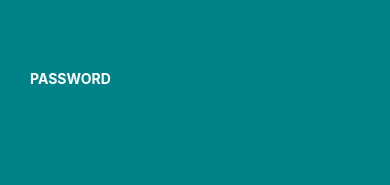
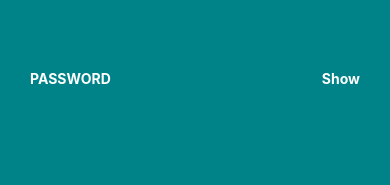
Before and after one commit to tjohnson1106/new-login-flow-version, a React Native app: screen / in a window 390 px wide. Shown: the part 196-381 px from the top of the page. Built offline with nearby package versions, Linux system fonts and the light colour scheme.

Commit message:
created handle next button function in next arrow button component

```diff
--- a/src/components/buttons/NextArrowButton.js
+++ b/src/components/buttons/NextArrowButton.js
@@ -7,17 +7,25 @@
 
 class NextArrowButton extends Component {
   render() {
-    const { disabled } = this.props;
+    const { disabled, handleNextButton } = this.props;
     const opacityStyle = disabled
       ? { backgroundColor: "rgba( 255, 255, 255, 0.2 )" }
       : { backgroundColor: "rgba( 255, 255,  255, 0.6 )" };
     return (
-      <TouchableHighlight style={[opacityStyle, styles.button]}>
+      <TouchableHighlight
+        style={[opacityStyle, styles.button]}
+        onPress={handleNextButton}
+      >
         <Icon name="angle-right" color={colors.green_one} size={32} style={styles.icon} />
       </TouchableHighlight>
     );
   }
 }
+
+NextArrowButton.propTypes = {
+  disabled: PropTypes.bool,
+  handleNextButton: PropTypes.func
+};
 
 const styles = StyleSheet.create({
   button: {
--- a/src/components/form/InputField.js
+++ b/src/components/form/InputField.js
@@ -13,6 +13,7 @@
       secureInput:
         props.inputType === "text" || props.inputType === "email" ? false : true
     };
+    this.toggleShowPassword = this.toggleShowPassword.bind(this);
   }
 
   toggleShowPassword() {
@@ -29,6 +30,7 @@
       inputType,
       customStyle
     } = this.props;
+    const { secureInput } = this.state;
     const fontSize = labelTextSize || 14;
     const color = labelColor || colors.white;
     const inputColor = textColor || colors.white;
@@ -36,13 +38,18 @@
     return (
       <View style={[customStyle, styles.wrapper]}>
         <Text style={[{ color, fontSize }, styles.label]}>{labelText}</Text>
+        {inputType === "password" ? (
+          <TouchableOpacity style={styles.showButton} onPress={this.toggleShowPassword}>
+            <Text style={styles.showButtonText}>{secureInput ? "Show" : "Hide"}</Text>
+          </TouchableOpacity>
+        ) : null}
         <TextInput
           autoCorrect={false}
           style={[
             { color: inputColor, borderBottomColor: borderBottom },
             styles.inputField
           ]}
-          secureTextEntry={inputType === "password"}
+          secureTextEntry={secureInput}
         />
       </View>
     );
@@ -67,6 +74,14 @@
     fontWeight: "700",
     marginBottom: 20
   },
+  showButton: {
+    position: "absolute",
+    right: 0
+  },
+  showButtonText: {
+    color: colors.white,
+    fontWeight: "700"
+  },
   inputField: {
     borderBottomWidth: 1,
     paddingTop: 5,
```
